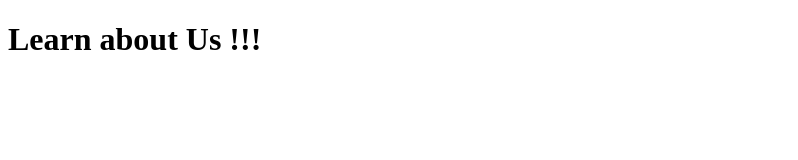
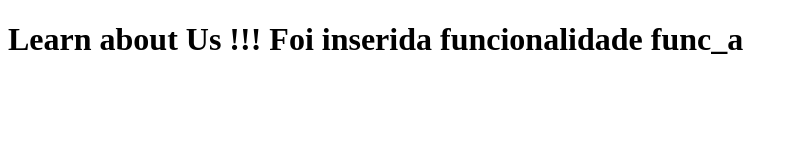
Before and after one commit to danilotuga/curso_git1, a plain HTML site: page about.html in a window 1280 px wide. Shown: the whole page, without its empty margins (0-798 px from the left). Drawn offline with Linux system fonts and the light colour scheme.

Commit message:
Inserida funcionalidade 1

```diff
--- a/about.html
+++ b/about.html
@@ -1,11 +1,11 @@
 <!DOCTYPE html>
 <html lang="en">
-<head>
-  <meta charset="UTF-8">
-  <meta name="viewport" content="width=s, initial-scale=1.0">
-  <title>About Us</title>
-</head>
-<body>
-  <h1> Learn about Us !!!</h1>
-</body>
+  <head>
+    <meta charset="UTF-8" />
+    <meta name="viewport" content="width=s, initial-scale=1.0" />
+    <title>About Us</title>
+  </head>
+  <body>
+    <h1>Learn about Us !!! Foi inserida funcionalidade func_a</h1>
+  </body>
 </html>
```
